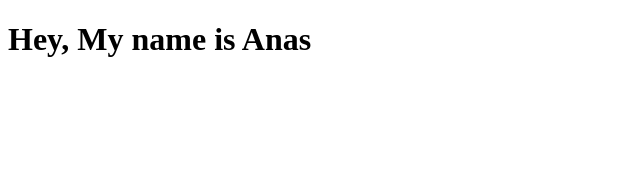
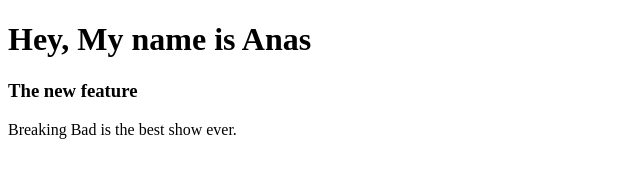
Before and after one commit to Programming-Club-IAU/Week-1, a plain HTML site: page index.html in a window 1280 px wide. Shown: the whole page, without its empty margins (0-640 px from the left). Drawn offline with Linux system fonts and the light colour scheme.

Commit message:
AnasAlgunaid

```diff
--- a/index.html
+++ b/index.html
@@ -7,5 +7,7 @@
   </head>
   <body>
     <h1>Hey, My name is Anas</h1>
+    <h3>The new feature</h3>
+    <p>Breaking Bad is the best show ever.</p>
   </body>
 </html>
```
